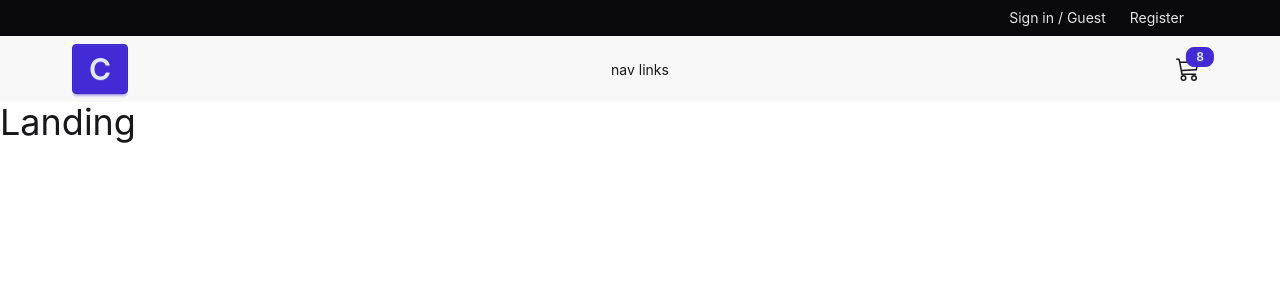
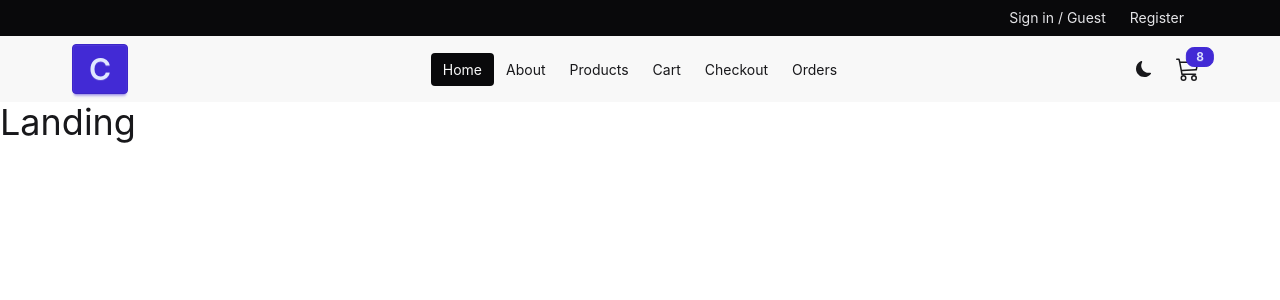
Before and after one commit to vasliddinov13/store-app, a React (Vite) app: page / in a window 1280 px wide. Shown: the top 300 px of the page. Built offline with nearby package versions, Linux system fonts and the light colour scheme.

Commit message:
Navbar finished

```diff
--- /dev/null
+++ b/src/components/NavLinks.jsx
@@ -0,0 +1,25 @@
+import React from 'react'
+import { NavLink } from 'react-router-dom';
+
+const links = [
+    {id: 1, url: '/', text: "Home"},
+    {id: 2, url: 'about', text: "About"},
+    {id: 3, url: 'products', text: "Products"},
+    {id: 4, url: 'cart', text: "Cart"},
+    {id: 5, url: 'checkout', text: "Checkout"},
+    {id: 6, url: 'orders', text: "Orders"},
+];
+
+const NavLinks = () => {
+  return <>
+    {
+        links.map((link) => <li key={link.id}>
+            <NavLink to={link.url} className={({isActive}) => isActive ? "bg-neutral text-neutral-50" : ""}>
+                {link.text}
+            </NavLink>
+        </li>)
+    }
+  </>
+}
+
+export default NavLinks
--- a/src/components/Navbar.jsx
+++ b/src/components/Navbar.jsx
@@ -1,6 +1,7 @@
 import { BsCart3, BsMoonFill, BsSunFill } from "react-icons/bs"
 import { FaBarsStaggered } from "react-icons/fa6"
 import { NavLink } from "react-router-dom"
+import NavLinks from "./NavLinks"
 
 const Navbar = () => {
   return (
@@ -15,16 +16,21 @@ const Navbar = () => {
                         <FaBarsStaggered className="w-6 h-6"/>
                     </label>
                     <ul tabIndex={0} className="menu menu-sm shadow z-1 dropdown-content w-52 mt-3 bg-base-200 rounded-box">
-                        nav links
+                        <NavLinks/>
                     </ul>
                 </div>
             </div>
             <div className="navbar-center hidden lg:flex">
                 <ul className="menu menu-horizontal">
-                    nav links
+                    <NavLinks/>
                 </ul>
             </div>
             <div className="navbar-end">
+                <label className="swap swap-rotate">
+                    <input type="checkbox" />
+                    <BsSunFill className="swap-on w-4 h-4"/>
+                    <BsMoonFill className="swap-off w-4 h-4"/>
+                </label>
                 <NavLink to='/cart' className='btn btn-ghost btn-circle btn-md ml-4'>
                     <div className="indicator">
                         <BsCart3 className="w-6 h-6"/>
```
